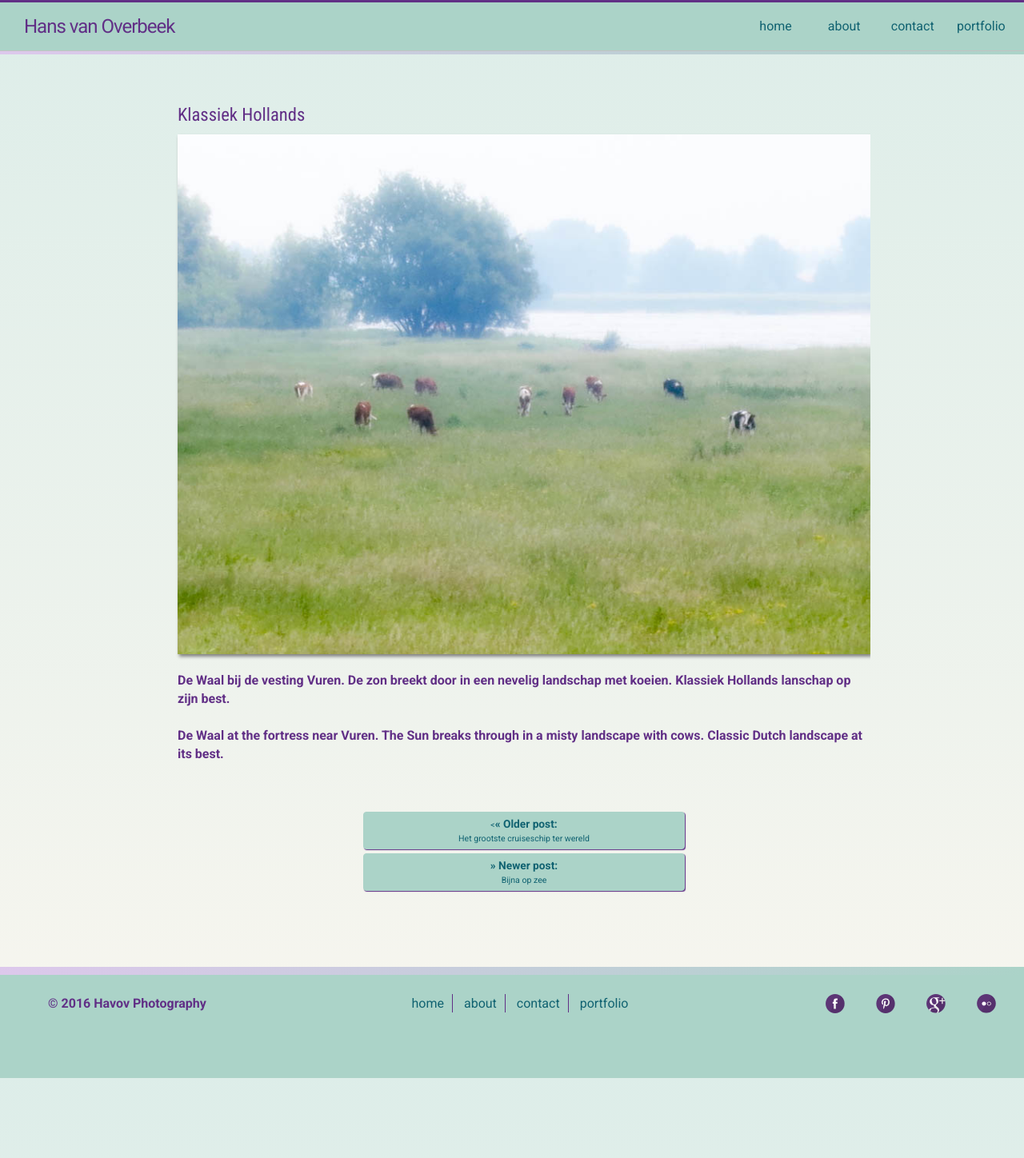
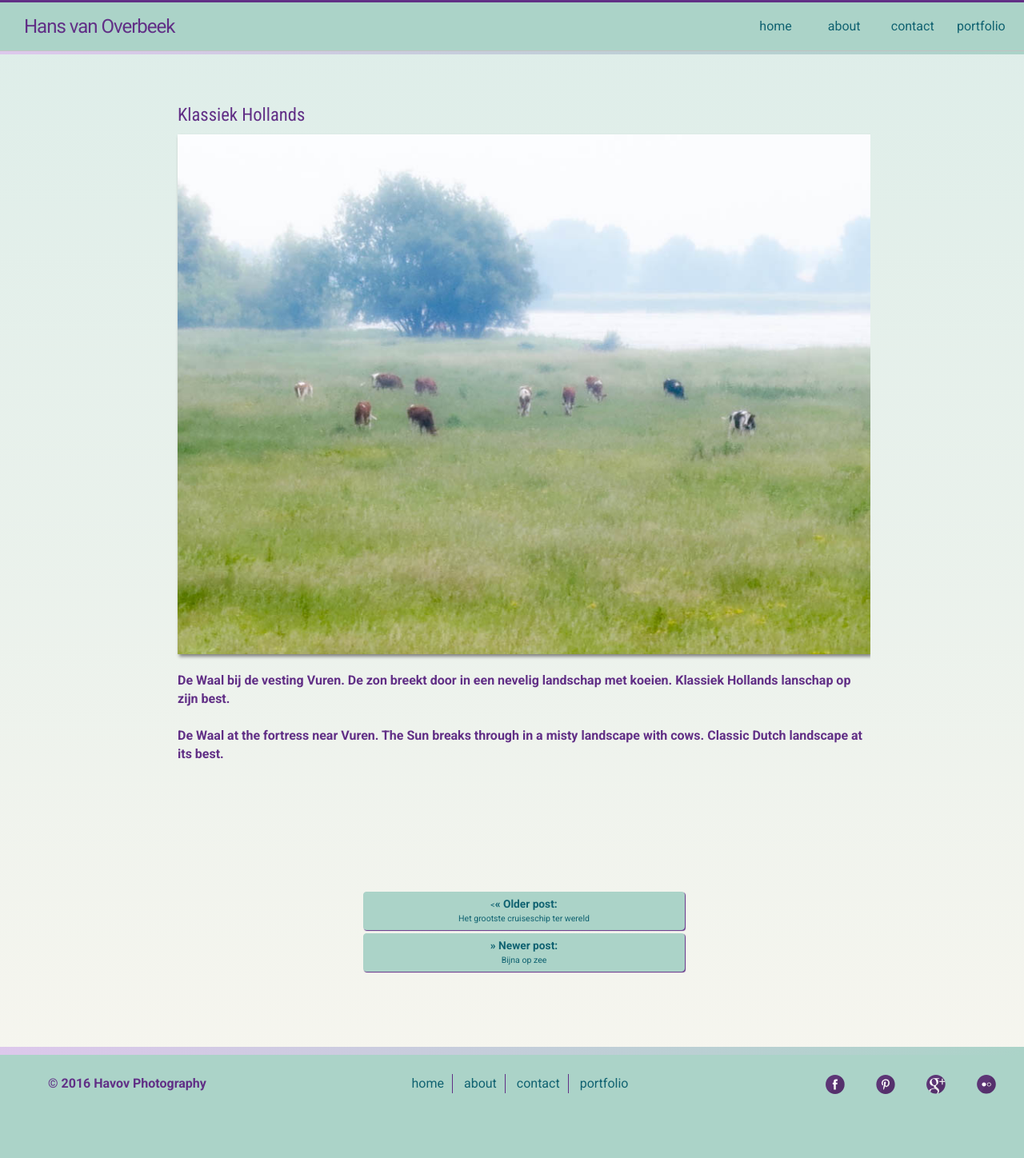
Before and after one commit to hansvanoverbeek/photoblog, a Jekyll site: the page built from _posts/2016-06-02-uiterwaarden.md, in a window 1280 px wide. Shown: the whole page at 80% size. Built offline with Jekyll 4.4.1, drawn with Linux system fonts in a browser that asks for light colours; before the commit the page ends 1348 px from its top, so only the background shows below that.

Commit message:
sass aangepast

```diff
--- a/_sass/_layout.scss
+++ b/_sass/_layout.scss
@@ -142,7 +142,7 @@ section.post {
 
 section.post div#disqus_thread{
   width: 100%;
-  height: auto;
+  height: 5em;
 }
 
 @media screen and (max-width: 800px){
```
